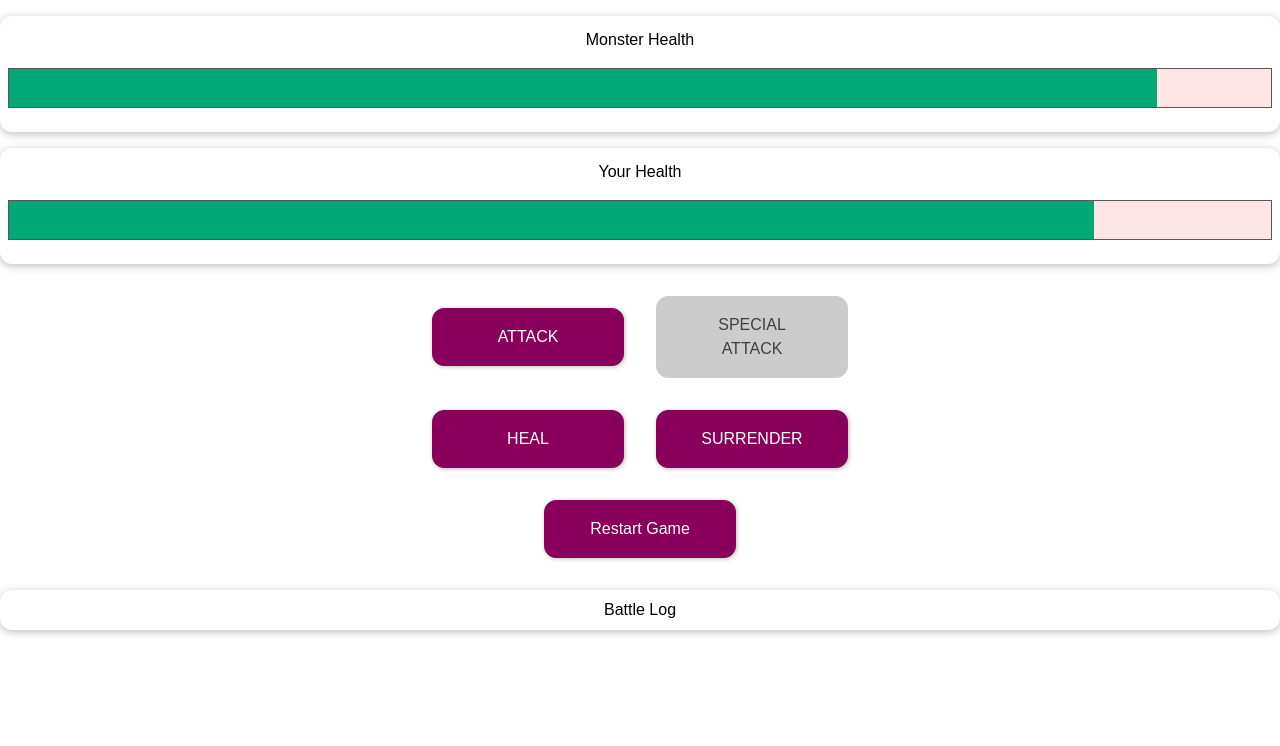
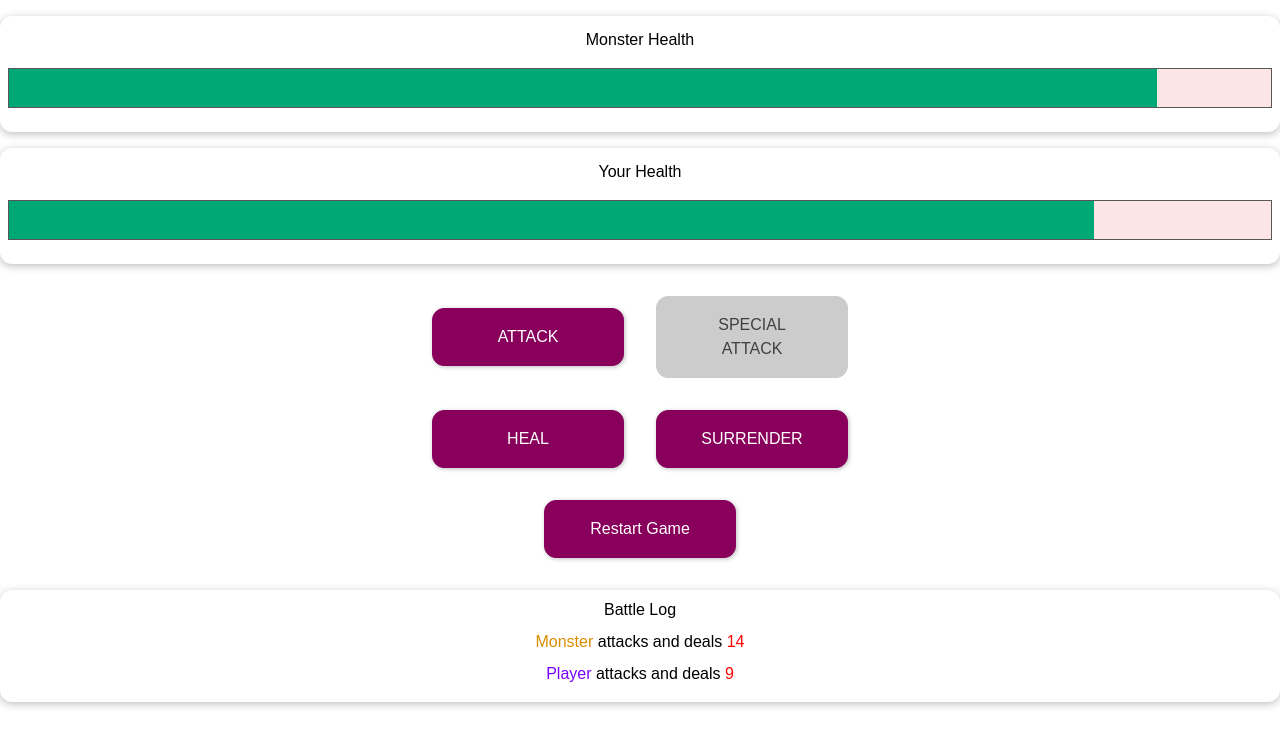
Before and after one commit to orbis-eval/orbis2-frontend, a Nuxt app: page /monster in a window 1280 px wide. Both pictures are taken after a click on the button "ATTACK". Shown: the top 746 px of the page. Built offline with nearby package versions, Linux system fonts and the light colour scheme.

Commit message:
#1: udemy course - monster - added action log

```diff
--- a/pages/monster.vue
+++ b/pages/monster.vue
@@ -27,7 +27,18 @@
     </section>
     <section id="log" class="container">
       <h2>Battle Log</h2>
-      <ul></ul>
+      <ul>
+        <li v-for="log in logs">
+          <span :class="{'log--player':log.actionBy === 'player','log--monster':log.actionBy === 'monster'}">
+            {{log.actionBy === 'player' ? 'Player':'Monster'}}
+          </span>
+          <span v-if="log.actionType === 'heal'" class="log--heal"> heals himself for <span class="log--heal">{{log.actionValue}}</span>
+          </span>
+          <span v-else>
+            attacks and deals <span class="log--damage">{{log.actionValue}}</span>
+          </span>
+        </li>
+      </ul>
     </section>
   </div>
 </template>
@@ -40,24 +51,33 @@ const monsterHealth = ref(100)
 const rounds = ref(0)
 const winner = ref(null)
 
+const logs = ref([])
+
 const attackMonster = () => {
-  monsterHealth.value -= randomValue(12, 5)
+  let randomAttackValue = randomValue(12, 5);
+  monsterHealth.value -= randomAttackValue
+  addLogMessage('player', 'attack', randomAttackValue)
   attackPlayer()
   rounds.value++
 }
 
 const specialAttackMonster = () => {
   rounds.value++
-  monsterHealth.value -= randomValue(25, 10)
+  let randomAttackValue = randomValue(25, 10);
+  monsterHealth.value -= randomAttackValue
+  addLogMessage('player', 'special-attack', randomAttackValue)
   attackPlayer()
 }
 
 const attackPlayer = () => {
-  playerHealth.value -= randomValue(18, 8)
+  let randomAttackValue = randomValue(18, 8);
+  addLogMessage('monster', 'attack', randomAttackValue)
+  playerHealth.value -= randomAttackValue
 }
 
 const healPlayer = () => {
   const healValue = randomValue(20, 8)
+  addLogMessage('player', 'heal', healValue)
   if (playerHealth.value + healValue > 100 ) {
     playerHealth.value = 100
   }
@@ -79,6 +99,15 @@ const startGame =  () => {
   monsterHealth.value = 100
   rounds.value = 0
   winner.value = null
+  logs.value = []
+}
+
+const addLogMessage = (who, what, value) => {
+  logs.value.unshift({
+    actionBy: who,
+    actionType: what,
+    actionValue: value
+  })
 }
 
 watch(playerHealth, (newPlayerHealth, oldPlayerHealth) => {
```
